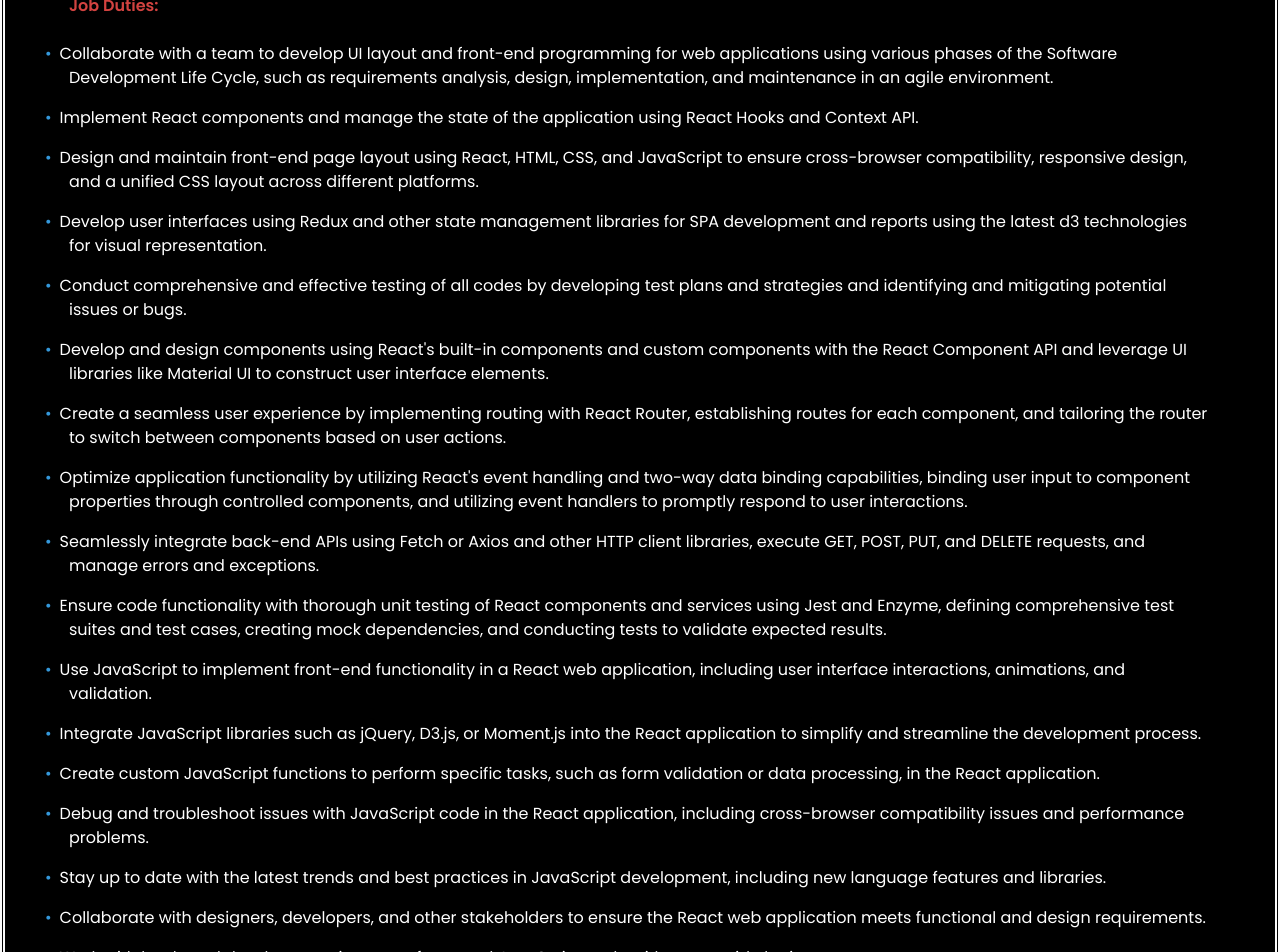
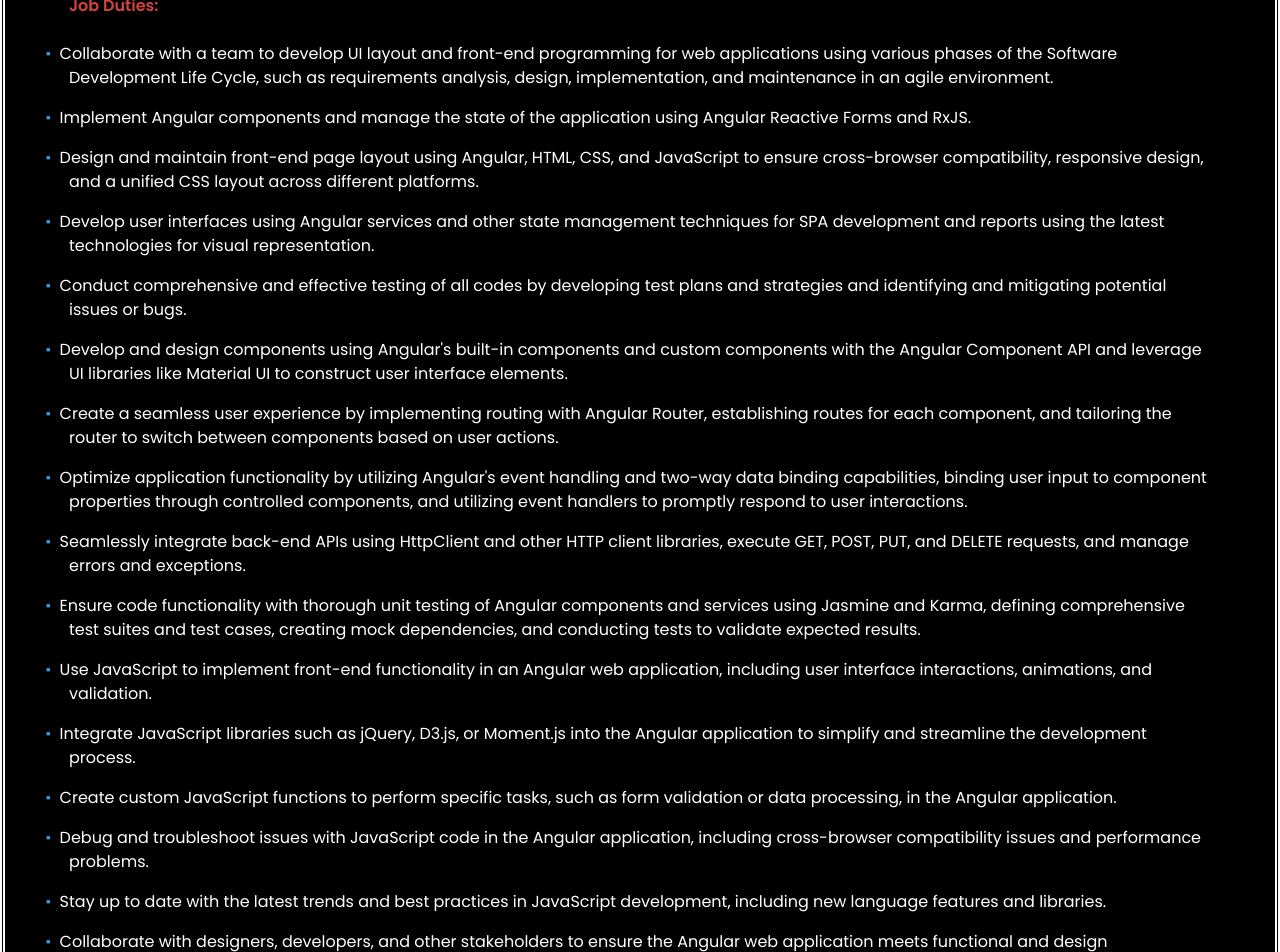
Before and after one commit to MadanM1994/Portfolio, a React (Create React App) app: page /projects in a window 1280 px wide. Shown: the part 560-1512 px from the top of the page. Built offline with nearby package versions, Linux system fonts and the light colour scheme.

Commit message:
Update project1.js

```diff
--- a/src/components/Projects/project1.js
+++ b/src/components/Projects/project1.js
@@ -30,18 +30,17 @@ function Project1() {
               design, implementation, and maintenance in an agile environment.
             </li>
             <li>
-              Implement React components and manage the state of the application
-              using React Hooks and Context API.
+              Implement Angular components and manage the state of the application
+              using Angular Reactive Forms and RxJS.
             </li>
             <li>
-              Design and maintain front-end page layout using React, HTML, CSS,
+              Design and maintain front-end page layout using Angular, HTML, CSS,
               and JavaScript to ensure cross-browser compatibility, responsive
               design, and a unified CSS layout across different platforms.
             </li>
             <li>
-              Develop user interfaces using Redux and other state management
-              libraries for SPA development and reports using the latest d3
-              technologies for visual representation.
+              Develop user interfaces using Angular services and other state management
+              techniques for SPA development and reports using the latest technologies for visual representation.
             </li>
             <li>
               Conduct comprehensive and effective testing of all codes by
@@ -49,49 +48,49 @@ function Project1() {
               mitigating potential issues or bugs.
             </li>
             <li>
-              Develop and design components using React's built-in components
-              and custom components with the React Component API and leverage UI
+              Develop and design components using Angular's built-in components
+              and custom components with the Angular Component API and leverage UI
               libraries like Material UI to construct user interface elements.
             </li>
             <li>
               Create a seamless user experience by implementing routing with
-              React Router, establishing routes for each component, and
+              Angular Router, establishing routes for each component, and
               tailoring the router to switch between components based on user
               actions.
             </li>
             <li>
-              Optimize application functionality by utilizing React's event
+              Optimize application functionality by utilizing Angular's event
               handling and two-way data binding capabilities, binding user input
               to component properties through controlled components, and
               utilizing event handlers to promptly respond to user interactions.
             </li>
             <li>
-              Seamlessly integrate back-end APIs using Fetch or Axios and other
+              Seamlessly integrate back-end APIs using HttpClient and other
               HTTP client libraries, execute GET, POST, PUT, and DELETE
               requests, and manage errors and exceptions.
             </li>
             <li>
-              Ensure code functionality with thorough unit testing of React
-              components and services using Jest and Enzyme, defining
+              Ensure code functionality with thorough unit testing of Angular
+              components and services using Jasmine and Karma, defining
               comprehensive test suites and test cases, creating mock
               dependencies, and conducting tests to validate expected results.
             </li>
             <li>
-              Use JavaScript to implement front-end functionality in a React web
+              Use JavaScript to implement front-end functionality in an Angular web
               application, including user interface interactions, animations,
               and validation.
             </li>
             <li>
               Integrate JavaScript libraries such as jQuery, D3.js, or Moment.js
-              into the React application to simplify and streamline the
+              into the Angular application to simplify and streamline the
               development process.
             </li>
             <li>
               Create custom JavaScript functions to perform specific tasks, such
-              as form validation or data processing, in the React application.
+              as form validation or data processing, in the Angular application.
             </li>
             <li>
-              Debug and troubleshoot issues with JavaScript code in the React
+              Debug and troubleshoot issues with JavaScript code in the Angular
               application, including cross-browser compatibility issues and
               performance problems.
             </li>
@@ -102,34 +101,34 @@ function Project1() {
             </li>
             <li>
               Collaborate with designers, developers, and other stakeholders to
-              ensure the React web application meets functional and design
+              ensure the Angular web application meets functional and design
               requirements.
             </li>
             <li>
               Work with back-end developers to integrate front-end JavaScript
-              code with server-side logic.{" "}
+              code with server-side logic.
             </li>
             <li>
               Optimize front-end performance by reducing page load times and
-              minimizing unnecessary script execution.{" "}
+              minimizing unnecessary script execution.
             </li>
             <li>
               Maintain code quality and consistency by adhering to coding
-              standards and utilizing code review processes.{" "}
+              standards and utilizing code review processes.
             </li>
             <li>
               Document JavaScript code and processes to improve maintainability
-              and ensure clarity for future developers.{" "}
+              and ensure clarity for future developers.
             </li>
             <li>
               Integrate APIs and third-party services to enhance application
-              functionality and work on automating testing processes using Jest
-              and other testing frameworks.{" "}
+              functionality and work on automating testing processes using Jasmine
+              and other testing frameworks.
             </li>
           </ul>
           <p>
-            <strong>Technologies:</strong> React, Redux, JavaScript, HTML, CSS,
-            Jest, Enzyme, Fetch/Axios, Material UI, D3.js, Moment.js,
+            <strong>Technologies:</strong> Angular, RxJS, JavaScript, HTML, CSS,
+            Jasmine, Karma, HttpClient, Material UI, D3.js, Moment.js,
             Git/GitLab, Node.js, Express.js
           </p>
         </div>
```
